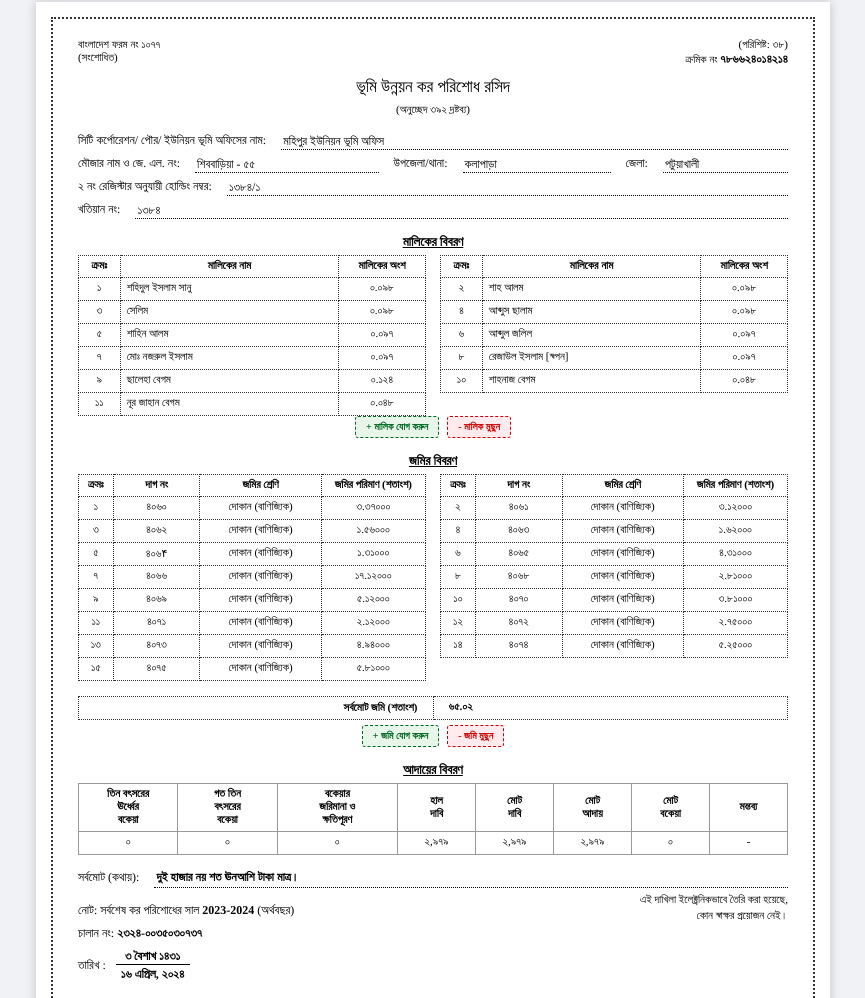
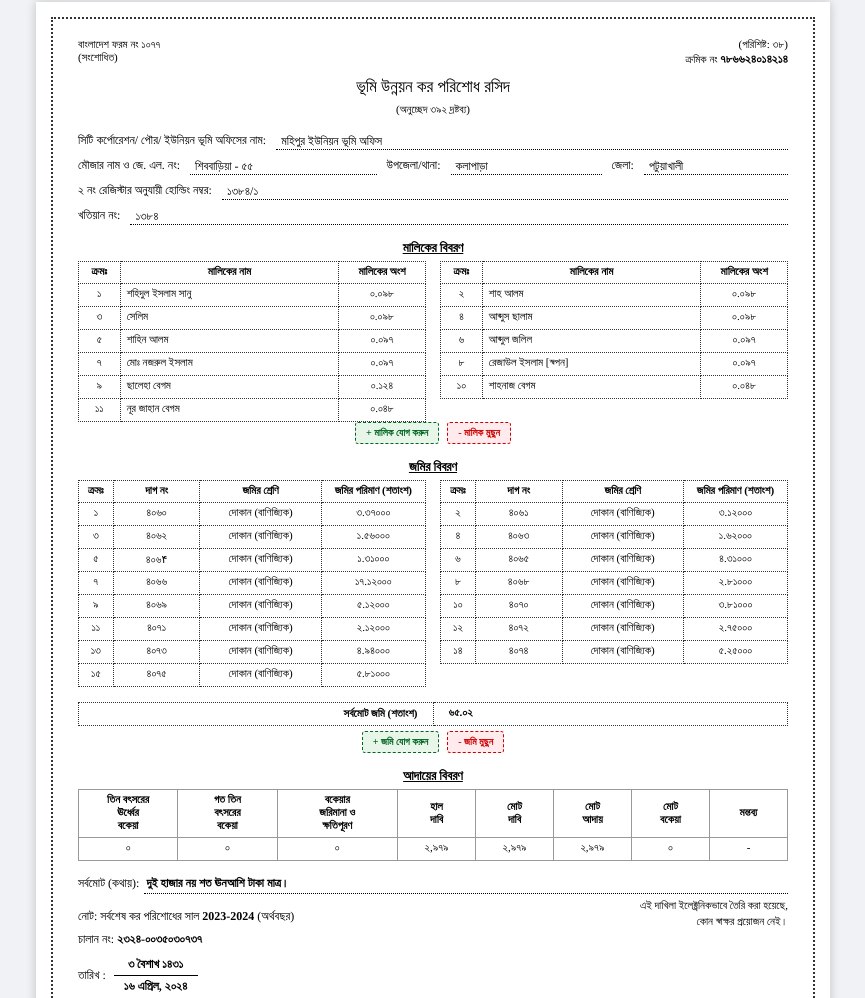
Before and after one commit to abir19410-ctrl/ldtax-app, a website: page public/file-maker.html in a window 1280 px wide. Shown: the part 80-1078 px from the top of the page, without its empty margins (207-1072 px from the left). Drawn offline with nearby package versions, Linux system fonts and the light colour scheme; a web font is replaced by a local one.

Commit message:
Update file-maker.html

```diff
--- a/public/file-maker.html
+++ b/public/file-maker.html
@@ -50,9 +50,10 @@
         .header-title { text-align: center; font-weight: normal; font-size: 17px; margin: 10px 0 15px 0; line-height: 1.2; }
 
         .basic-info { font-size: 12px; margin-bottom: 15px; }
-        .info-row { display: flex; align-items: flex-end; margin-bottom: 6px; width: 100%; }
+        /* ওভারল্যাপিং রোধ করতে গ্যাপ যোগ করা হয়েছে */
+        .info-row { display: flex; align-items: flex-end; margin-bottom: 8px; width: 100%; gap: 10px; }
         .flex-grow { flex-grow: 1; }
-        .label-text { white-space: nowrap; margin-right: 10px; padding-bottom: 2px; }
+        .label-text { white-space: nowrap; padding-bottom: 2px; margin: 0;}
         .text-left { text-align: left; padding-left: 2px; }
 
         .section-title { text-align: center; font-weight: bold; font-size: 13px; margin: 15px 0 5px 0; text-decoration: underline; }
@@ -121,26 +122,26 @@
                 </div>
 
                 <div class="basic-info">
-                    <!-- ওভারল্যাপিং ঠিক করা হলো, ডিস্টেন্স বা মার্জিন দিয়ে -->
+                    <!-- ওভারল্যাপিং ঠিক করা হয়েছে গ্যাপ (gap) এবং ফ্লেক্স দিয়ে -->
                     <div class="info-row">
                         <span class="label-text">সিটি কর্পোরেশন/ পৌর/ ইউনিয়ন ভূমি অফিসের নাম:</span>
-                        <span contenteditable="true" spellcheck="false" class="dotted-field text-left" style="flex-grow: 1; margin-left: 5px;">মহিপুর ইউনিয়ন ভূমি অফিস</span>
+                        <span contenteditable="true" spellcheck="false" class="dotted-field text-left" style="flex-grow: 1; padding-left: 5px;">মহিপুর ইউনিয়ন ভূমি অফিস</span>
                     </div>
                     <div class="info-row">
                         <span class="label-text">মৌজার নাম ও জে. এল. নং:</span>
-                        <span contenteditable="true" spellcheck="false" class="dotted-field text-left" style="width: 25%; margin-left: 5px;">শিববাড়িয়া - ৫৫</span>
-                        <span class="label-text" style="margin-left: 15px;">উপজেলা/থানা:</span>
-                        <span contenteditable="true" spellcheck="false" class="dotted-field text-left" style="width: 20%; margin-left: 5px;">কলাপাড়া</span>
-                        <span class="label-text" style="margin-left: 15px;">জেলা:</span>
-                        <span contenteditable="true" spellcheck="false" class="dotted-field text-left" style="flex-grow: 1; margin-left: 5px;">পটুয়াখালী</span>
+                        <span contenteditable="true" spellcheck="false" class="dotted-field text-left" style="width: 25%; padding-left: 5px;">শিববাড়িয়া - ৫৫</span>
+                        <span class="label-text">উপজেলা/থানা:</span>
+                        <span contenteditable="true" spellcheck="false" class="dotted-field text-left" style="width: 20%; padding-left: 5px;">কলাপাড়া</span>
+                        <span class="label-text">জেলা:</span>
+                        <span contenteditable="true" spellcheck="false" class="dotted-field text-left" style="flex-grow: 1; padding-left: 5px;">পটুয়াখালী</span>
                     </div>
                     <div class="info-row">
                         <span class="label-text">২ নং রেজিস্টার অনুযায়ী হোল্ডিং নম্বর:</span>
-                        <span contenteditable="true" spellcheck="false" class="dotted-field text-left" style="flex-grow: 1; margin-left: 5px;">১৩৮৪/১</span>
+                        <span contenteditable="true" spellcheck="false" class="dotted-field text-left" style="flex-grow: 1; padding-left: 5px;">১৩৮৪/১</span>
                     </div>
                     <div class="info-row">
                         <span class="label-text">খতিয়ান নং:</span>
-                        <span contenteditable="true" spellcheck="false" class="dotted-field text-left" style="flex-grow: 1; margin-left: 5px;">১৩৮৪</span>
+                        <span contenteditable="true" spellcheck="false" class="dotted-field text-left" style="flex-grow: 1; padding-left: 5px;">১৩৮৪</span>
                     </div>
                 </div>
 
@@ -239,12 +240,12 @@
                         <div class="footer-note">নোট: সর্বশেষ কর পরিশোধের সাল <span contenteditable="true" spellcheck="false" class="plain-editable footer-text">2023-2024</span> (অর্থবছর)</div>
                         <div class="footer-note">চালান নং: <span contenteditable="true" spellcheck="false" class="plain-editable footer-text">২৩২৪-০০৩৫০৩০৭৩৭</span></div>
 
-                        <!-- নতুন তারিখ লেআউট (দাগ শুধু লেখার মাঝে) -->
-                        <div style="display: flex; align-items: center; gap: 5px; margin-top: 8px;">
+                        <!-- তারিখের দাগ ঠিক মাঝখানে দেওয়া হয়েছে -->
+                        <div style="display: flex; align-items: center; gap: 8px; margin-top: 10px;">
                             <span class="footer-text" style="font-weight: normal;">তারিখ :</span>
-                            <div style="display: inline-flex; flex-direction: column; text-align: center; margin-left: 5px;">
-                                <span contenteditable="true" spellcheck="false" class="plain-editable footer-text" style="padding: 0 5px; line-height: 1.2; border-bottom: 1px solid #000; margin-bottom: 2px;">৩ বৈশাখ ১৪৩১</span>
-                                <span contenteditable="true" spellcheck="false" class="plain-editable footer-text" style="padding: 0 5px; line-height: 1.2;">১৬ এপ্রিল, ২০২৪</span>
+                            <div style="display: inline-flex; flex-direction: column; text-align: center;">
+                                <span contenteditable="true" spellcheck="false" class="plain-editable footer-text" style="padding: 0 10px 3px 10px; line-height: 1.2; border-bottom: 1.2px solid #000;">৩ বৈশাখ ১৪৩১</span>
+                                <span contenteditable="true" spellcheck="false" class="plain-editable footer-text" style="padding: 3px 10px 0 10px; line-height: 1.2;">১৬ এপ্রিল, ২০২৪</span>
                             </div>
                         </div>
                     </div>
```
